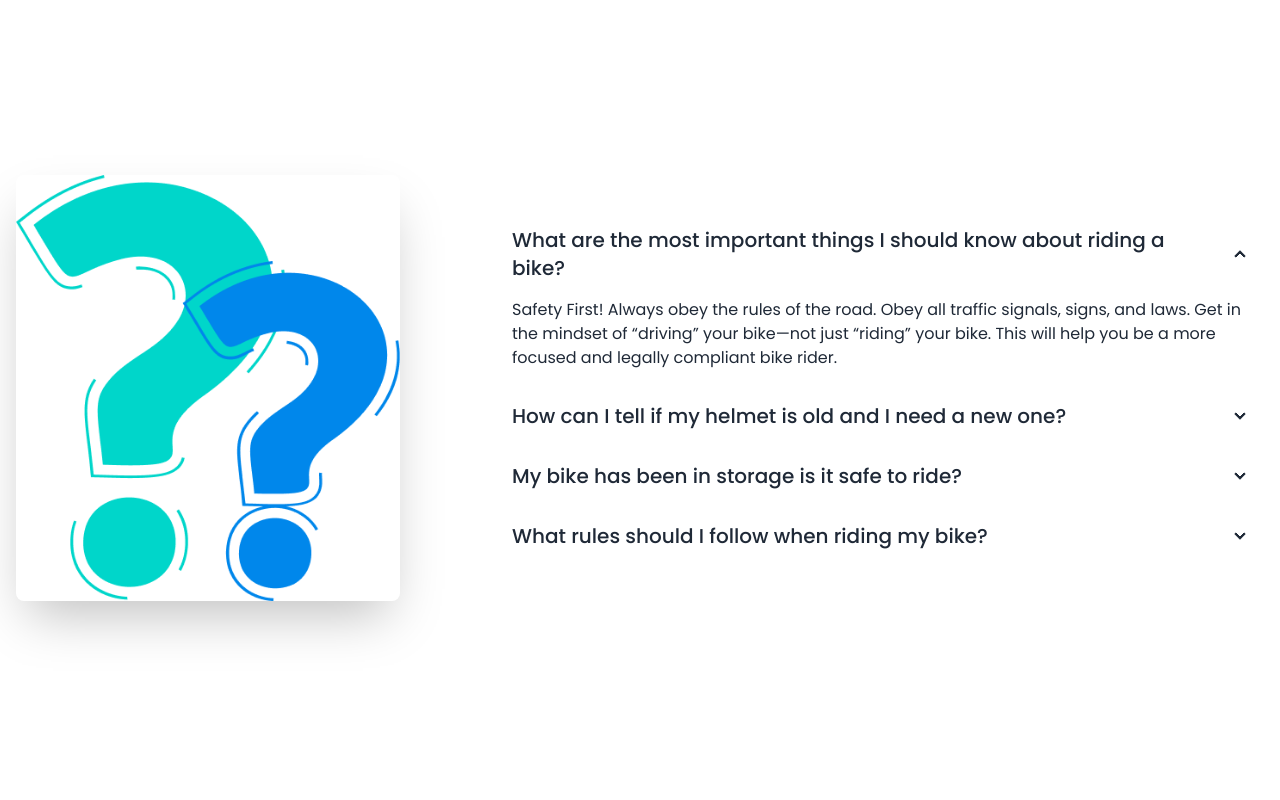
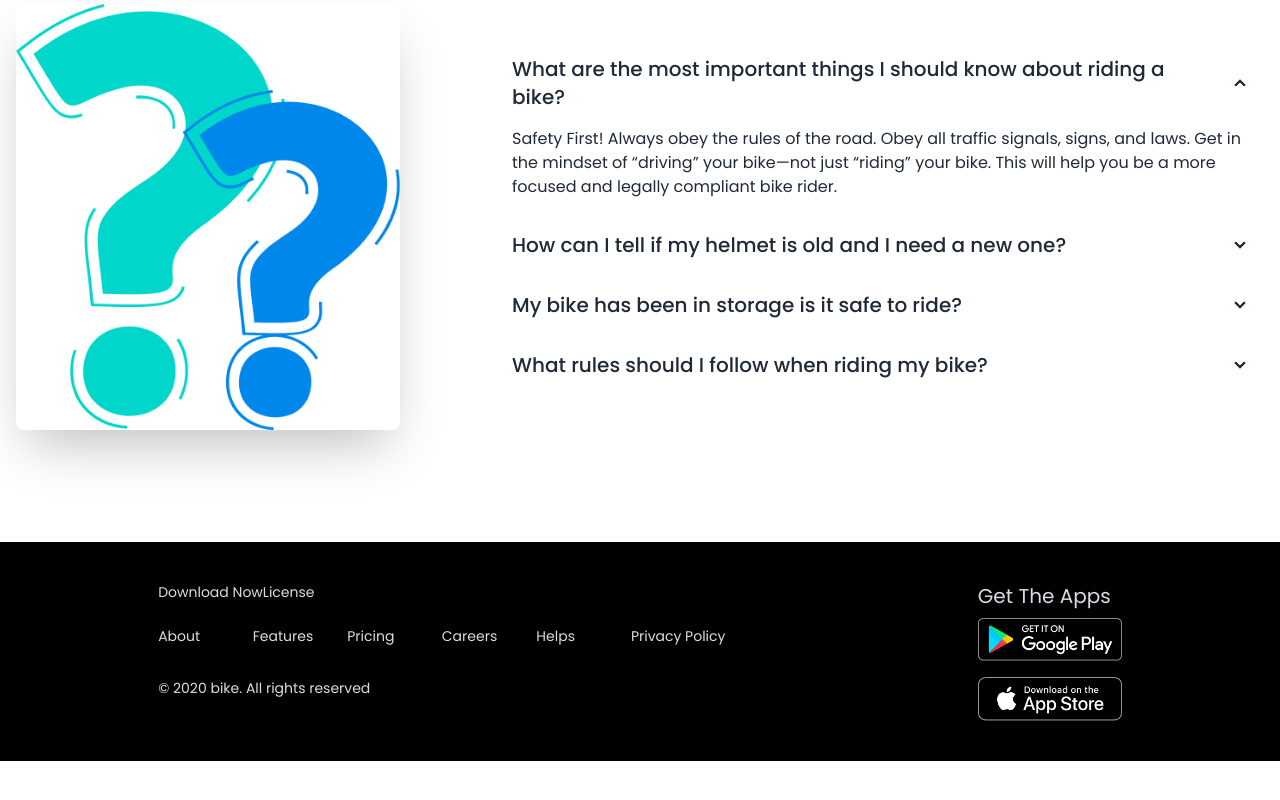
Before and after one commit to Syed-Musa/biker-zone-daisy, a plain HTML site: page index.html in a window 1280 px wide. Shown: the part 2711-3511 px from the top of the page. After the commit the page ends 3472 px from the top, so only its background shows below. Drawn offline with nearby package versions, Linux system fonts and the light colour scheme.

Commit message:
added a footer section

```diff
--- a/index.html
+++ b/index.html
@@ -320,7 +320,7 @@
     <section class="my-24">
       <h3 class="text-5xl mb-12 font-semibold text-center">Frequently Asked <span class="text-bike-primary">Question</span></h3>
 
-      <div class="hero min-h-screen">
+      <div class="hero">
         <div class="hero-content flex-col lg:gap-24 lg:flex-row">
           <img src="images/others/faq.png" class="lg:max-w-sm w-4/5 rounded-lg shadow-2xl" />
           <div>
@@ -374,8 +374,35 @@
   </main>
   <!--main section End-->
 
-  <footer>
+  <!--footer section Start-->
+  <footer class="footer p-10 bg-black text-neutral-content justify-around">
+    <div>
+      <div class="mb-4 grid grid-cols-1 md:grid-cols-2 lg:grid-cols-3">
+        <a>Download Now</a>
+        <a>License</a>
+      </div>
 
+      <div class="gap-0 mb-6 grid grid-rows-1 md:grid-cols-2 lg:grid-cols-6">
+        <a>About</a>
+        <a>Features</a>
+        <a>Pricing</a>
+        <a>Careers</a>
+        <a>Helps</a>
+        <a>Privacy Policy</a>
+      </div>
+
+      <div class="grid">
+        <p>© 2020 bike. All rights reserved</p>
+      </div>
+    </div>
+    <div>
+      <span class="text-xl font-normal">Get The Apps</span>
+      <div class="grid grid-cols-1 gap-4">
+        <a><img class="w-36" src="images/others/android.png" alt=""></a>
+        <a><img class="w-36" src="images/others/ios.png" alt=""></a>
+      </div>
+    </div>
   </footer>
+  <!--footer section End-->
 </body>
 </html>
```
